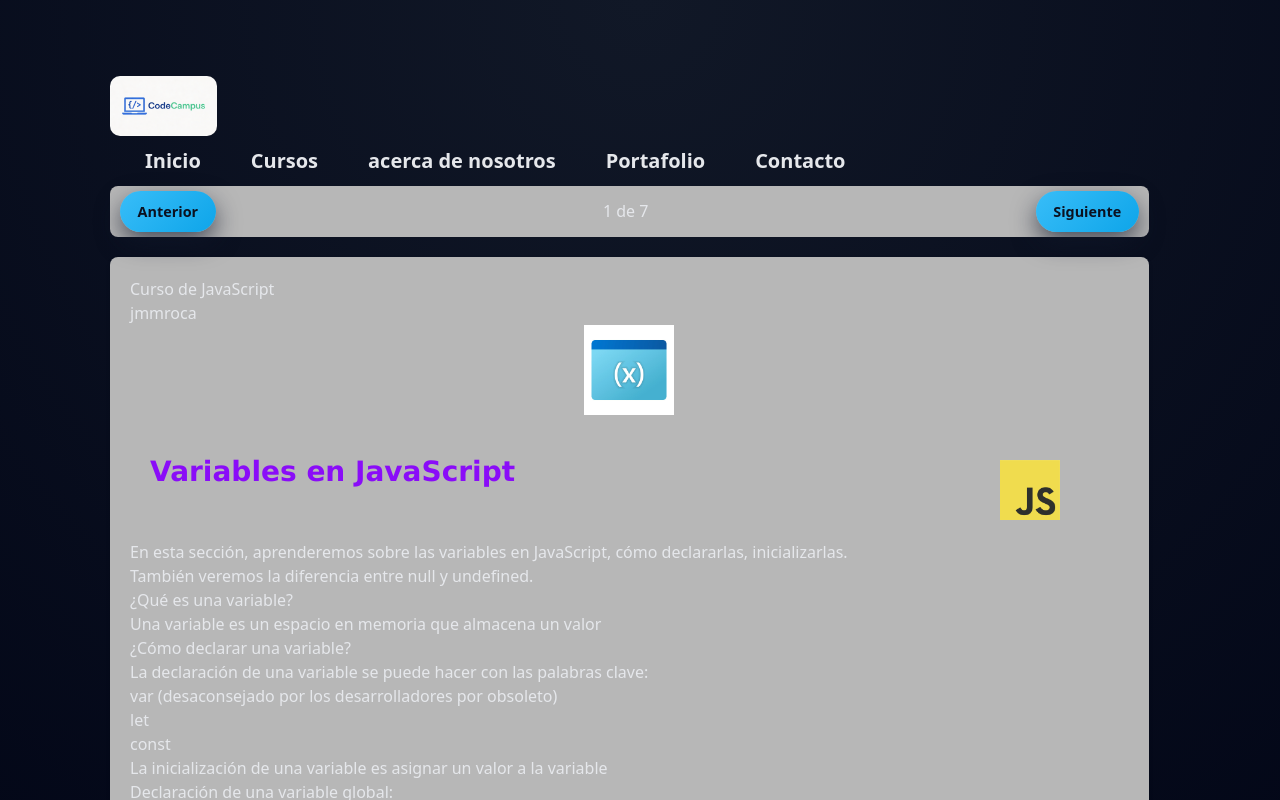
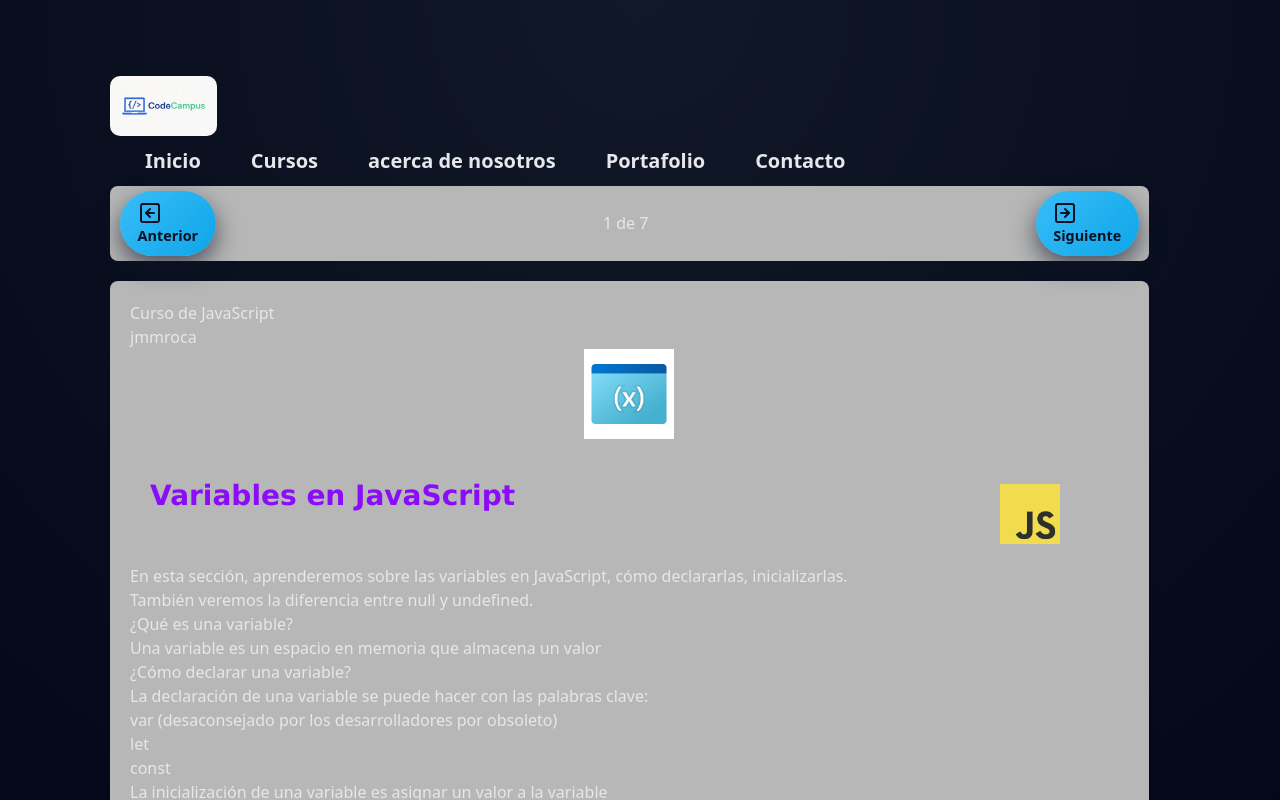
Before and after one commit to jmmroca/curso_javascript_2024, a React (Vite) app in the folder curso-javascript/: page /curso_javascript_2024/curso/javascript in a window 1280 px wide. Shown: the top 800 px of the page. Built offline with nearby package versions, Linux system fonts and the light colour scheme.

Commit message:
add icon to button Barra Superior

```diff
--- a/curso-javascript/src/components/BarraSuperior.jsx
+++ b/curso-javascript/src/components/BarraSuperior.jsx
@@ -1,5 +1,5 @@
-import React from "react";
 import { useState } from "react";
+import { SquareArrowLeft  , SquareArrowRight } from 'lucide-react';
 import { dataCurso } from "./data/dataCurso";
 
 function BarraSuperior({ paginaActual, setPaginaActual }) {
@@ -11,6 +11,7 @@ function BarraSuperior({ paginaActual, setPaginaActual }) {
         className="btn btn-primary"
         onClick={() => setPaginaActual(paginaActual > 1 ? paginaActual - 1 : 1)}
       >
+        <SquareArrowLeft />
         Anterior
       </button>
       <p>
@@ -25,6 +26,7 @@ function BarraSuperior({ paginaActual, setPaginaActual }) {
           )
         }
       >
+        <SquareArrowRight />
         Siguiente
       </button>
     </div>
```
